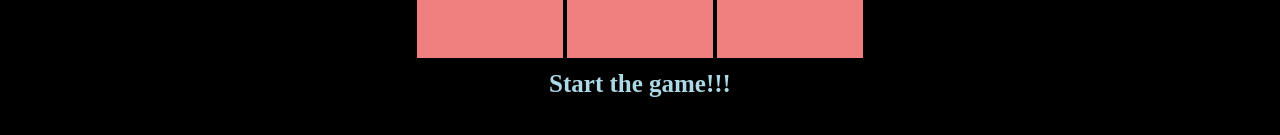
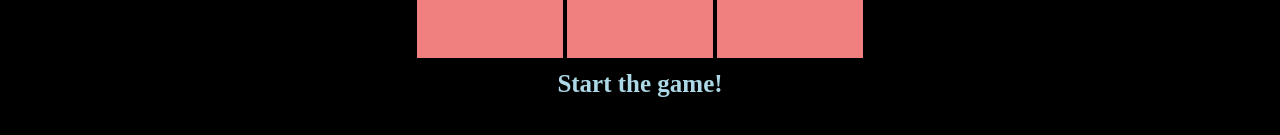
Before and after one commit to itsozod/tic-tac-toe-react, a React (Vite) app: page / in a window 1280 px wide. Shown: the part 467-602 px from the top of the page. Built offline with nearby package versions, Linux system fonts and the light colour scheme.

Commit message:
finished with result logic

```diff
--- a/src/App.jsx
+++ b/src/App.jsx
@@ -8,6 +8,7 @@ import { winningMoves } from "./Moves";
 function App() {
   const [boards, setBoards] = useState(Array(9).fill(null));
   const [isX, setIsX] = useState("X");
+  const [result, setResult] = useState("Start the game!");
   const [gameOver, setGameOver] = useState(false);
 
   const showMove1 = (id) => {
@@ -22,8 +23,10 @@ function App() {
     setBoards(array);
     if (array[id] === "X") {
       setIsX("O");
+      setResult("Next player: O");
     } else {
       setIsX("X");
+      setResult("Next player: X");
     }
     console.log(id);
   };
@@ -36,10 +39,10 @@ function App() {
           console.log("Game over!");
           if (board[a] === "X") {
             setGameOver(true);
-            console.log("X wins the game!");
+            setResult("X wins the game!");
           } else {
             setGameOver(true);
-            console.log("O wins the game!");
+            setResult("O wins the game!");
           }
           return;
         }
@@ -47,7 +50,7 @@ function App() {
       const boardIsFilled = board.every((board) => board !== null);
       if (boardIsFilled) {
         setGameOver(true);
-        console.log("Draw!!!");
+        setResult("Draw!!!");
       }
     };
     checkWinner(boards);
@@ -62,7 +65,7 @@ function App() {
             <Board key={id} onClick={() => showMove1(id)} value={board} />
           ))}
         </div>
-        <Result result={"Start the game!!!"} />
+        <Result result={result} />
       </main>
     </>
   );
--- a/src/components/result/Result.jsx
+++ b/src/components/result/Result.jsx
@@ -1,3 +1,4 @@
+/* eslint-disable react/prop-types */
 import styles from "./Result.module.css";
 export const Result = ({ result }) => {
   return (
```
